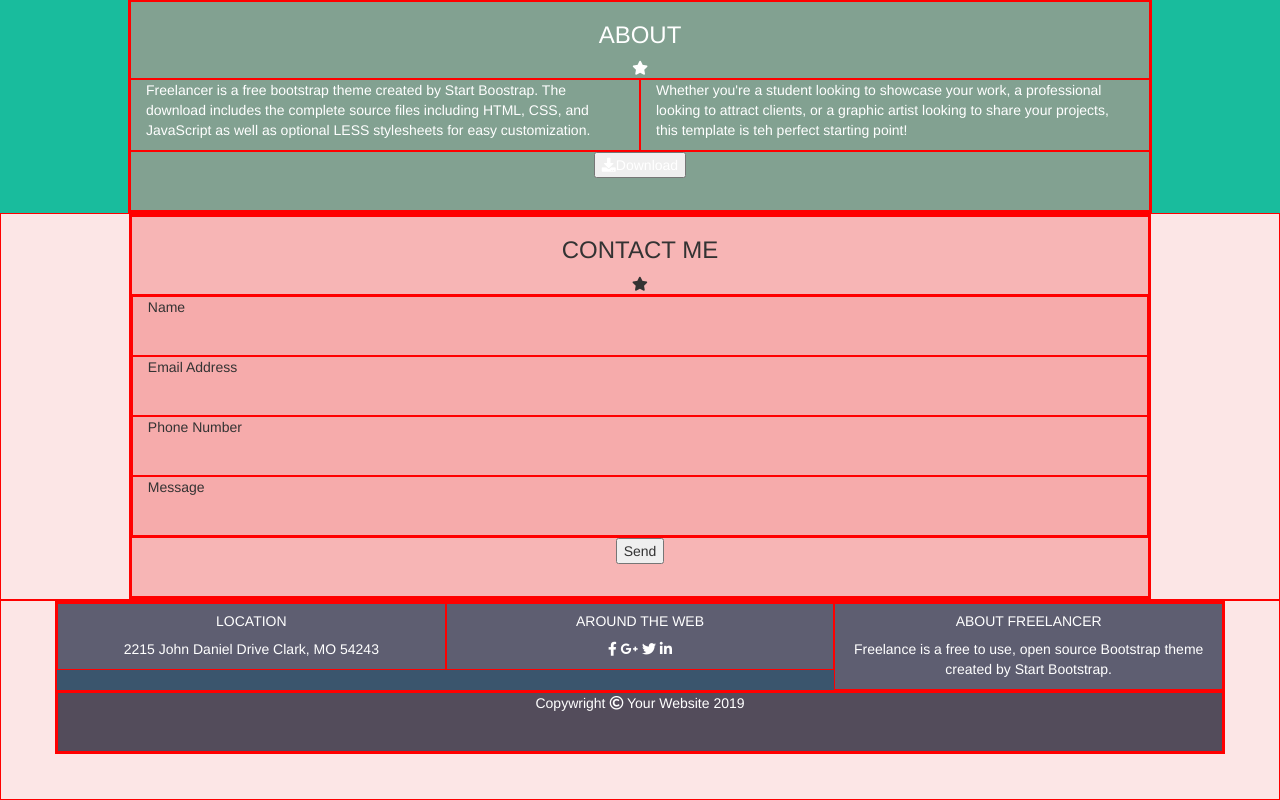
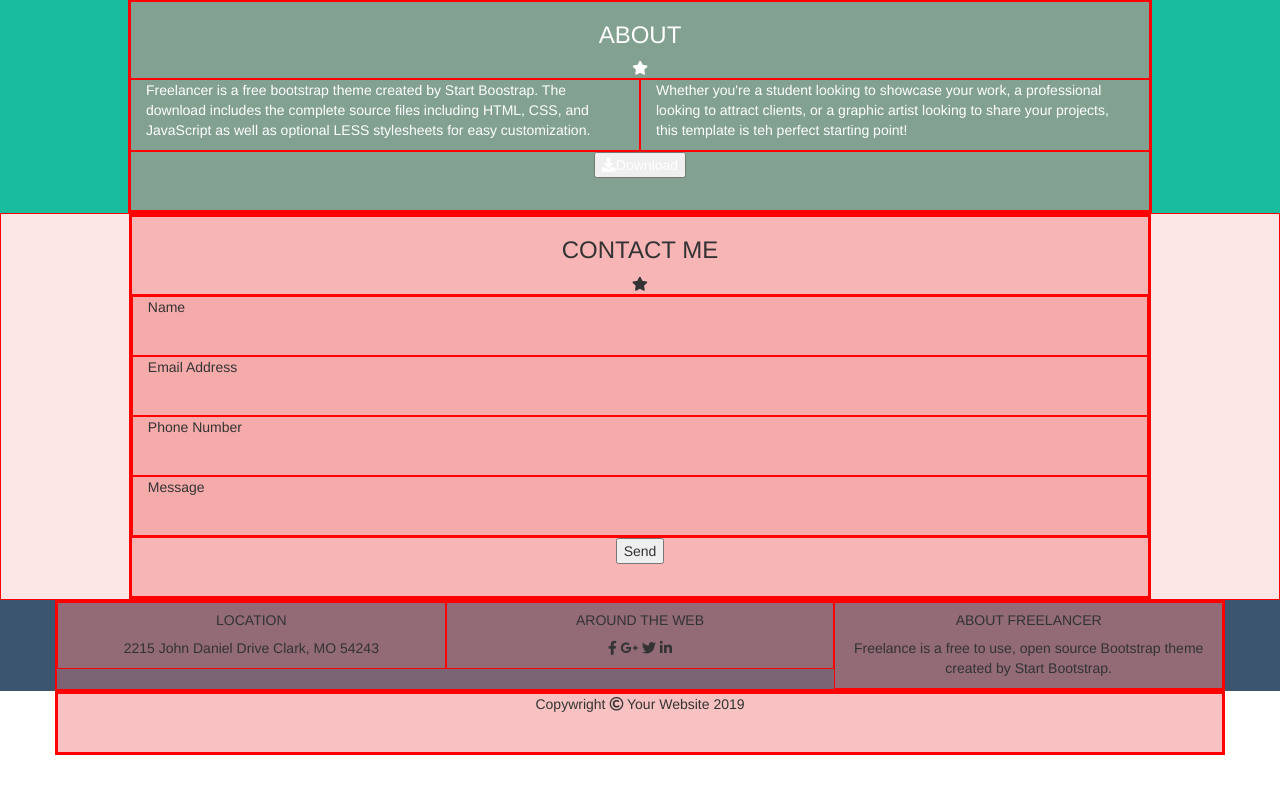
Before and after one commit to Mary78234/html-css-bootstrap-freelancer, a plain HTML site: page index.html in a window 1280 px wide. Shown: the part 1097-1897 px from the top of the page. After the commit the page ends 1852 px from the top, so only its background shows below. Drawn offline with nearby package versions, Linux system fonts and the light colour scheme.

Commit message:
ordinato

```diff
--- a/css/style.css
+++ b/css/style.css
@@ -9,7 +9,18 @@ img.qw-img{
   border-radius: 10px;
 }
 
-header, #section-about, #section-footer{
+.container.qw-wrapper{
+  width: 80%;
+  margin: auto;
+}
+
+.btn.qw-btn-nav{
+  background-color: none;
+  border: 1px solid gray;
+  border-radius: 5px;
+}
+
+#section-nav, #section-banner, #section-about, #section-footer{
   color: white;
 }
 
@@ -24,28 +35,16 @@ header, #section-about, #section-footer{
   background-color: #19BC9D;
 }
 
-/* #section-nav,#section-banner, */#section-portfolio, #section-contact, #section-footer{
-  width: 100%;
+#section-portfolio, #section-contact, #section-footer{
   min-height: 200px;
   border: 1px solid red;
   background-color: rgba(240, 128, 128, 0.2);
 }
 
-#section-footer .row:first-of-type{
+#section-footer-1{
   background-color: #3A556D;
 }
 
-#section-footer .row:last-of-type{
+#section-footer-2{
   background-color: #2C3F51;
 }
-
-.container.qw-wrapper{
-  width: 80%;
-  margin: auto;
-}
-
-.btn.qw-btn-nav{
-  background-color: none;
-  border: 1px solid gray;
-  border-radius: 5px;
-}
--- a/index.html
+++ b/index.html
@@ -92,19 +92,28 @@
     <!-- section about -->
     <section id="section-about">
       <div class="container qw-wrapper debug">
+
         <div class="row debug">
+
           <div class="col-xs-12 text-uppercase text-center debug">
             <h3>about</h3>
             <i class="fas fa-star"></i>
           </div>
+
           <div class="col-xs-12 col-sm-6 debug">
             <p>Freelancer is a free bootstrap theme created by Start Boostrap. The download includes the complete source files including HTML, CSS, and JavaScript as well as optional LESS stylesheets for easy customization.</p>
           </div>
+
           <div class="col-xs-12 col-sm-6 debug">
             <p>Whether you're a student looking to showcase your work, a professional looking to attract clients, or a graphic artist looking to share your projects, this template is teh perfect starting point!</p>
           </div>
-          <div class="col-xs-12 text-center debug"><button><i class="fas fa-download"></i>Download</button></div>
+
+          <div class="col-xs-12 text-center debug">
+            <button><i class="fas fa-download"></i>Download</button>
+          </div>
+
         </div>
+
       </div>
     </section>
     <!-- /section about -->
@@ -128,7 +137,9 @@
             </div>
           </div>
 
-          <div class="col-xs-12 text-center debug"><button>Send</button></div>
+          <div class="col-xs-12 text-center debug">
+            <button>Send</button>
+          </div>
 
         </div>
 
@@ -142,15 +153,17 @@
   <!-- footer-->
   <footer>
 
-    <!-- section footer -->
-    <section id="section-footer">
+    <!-- section footer 1 -->
+    <section id="section-footer-1">
       <div class="container debug">
 
         <div class="row text-center debug">
+
           <div class="col-xs-12 col-md-4 debug">
             <h5 class="text-uppercase">location</h5>
             <p>2215 John Daniel Drive Clark, MO 54243</p>
           </div>
+
           <div class="col-xs-12 col-md-4 debug">
             <h5 class="text-uppercase">Around the web</h5>
             <p>
@@ -160,11 +173,21 @@
               <i class="fab fa-linkedin-in"></i>
             </p>
           </div>
+
           <div class="col-xs-12 col-md-4 debug">
             <h5 class="text-uppercase">About freelancer</h5>
             <p>Freelance is a free to use, open source Bootstrap theme created by <span>Start Bootstrap</span>.</p>
           </div>
+
         </div>
+
+      </div>
+    </section>
+    <!-- /section footer 1 -->
+
+    <!-- section footer 2 -->
+    <sectin  id="section-footer-1">
+      <div class="container debug">
 
         <div class="row text-center debug">
           <div class="col-xs-12 debug">
@@ -173,8 +196,8 @@
         </div>
 
       </div>
-    </section>
-    <!-- /section footer -->
+    </sectin>
+    <!-- /section footer 2 -->
 
   </footere>
   <!-- /footer -->
```
